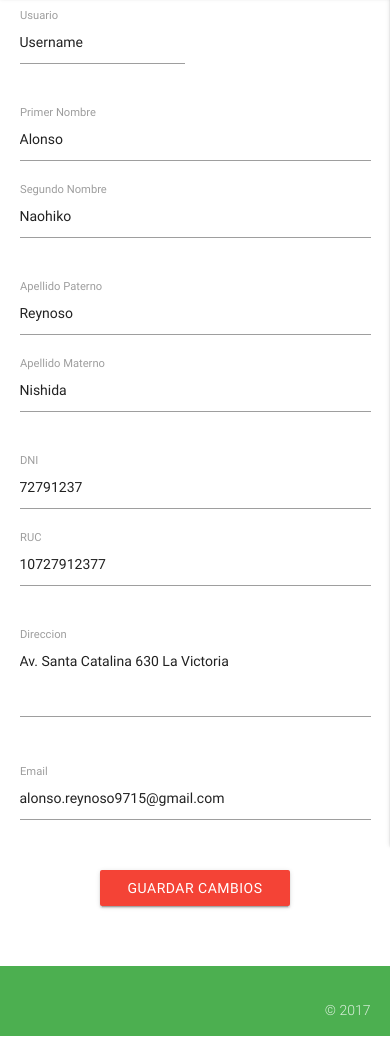
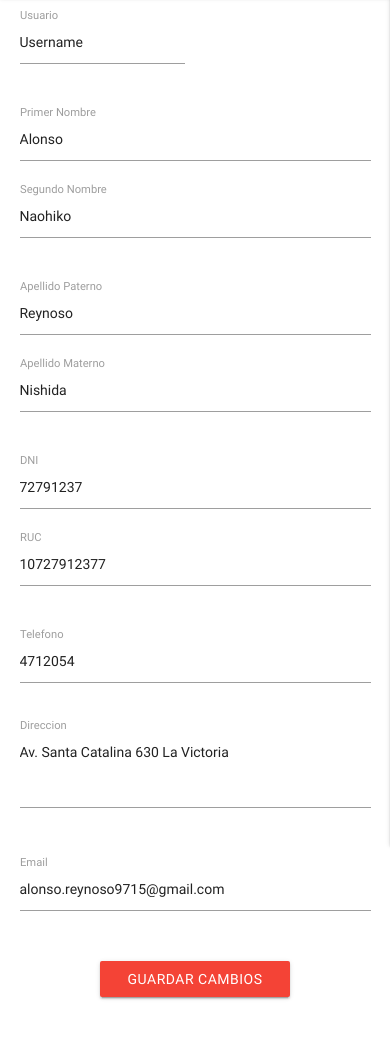
Before and after one commit to A360RN/SGP, a plain HTML site: page front/myuser.html in a window 390 px wide. Shown: the part 59-1100 px from the top of the page. Drawn offline with nearby package versions, Linux system fonts and the light colour scheme.

Commit message:
Added phone field

```diff
--- a/front/myuser.html
+++ b/front/myuser.html
@@ -73,6 +73,12 @@
                     </div>
                 </div>
                 <div class="row">
+                    <div class="input-field inline col s12 m6">
+                        <input type="text" id="telefono" value="4712054">
+                        <label for="ruc">Telefono</label>
+                    </div>
+                </div>
+                <div class="row">
                     <div class="input-field col m6 s12">
                         <textarea class="materialize-textarea" type="text" value="Direccion" name="direccion" id="direccion">Av. Santa Catalina 630 La Victoria
                         </textarea>
```
Also changed, not shown: front/register.html (+4 -0 lines).
